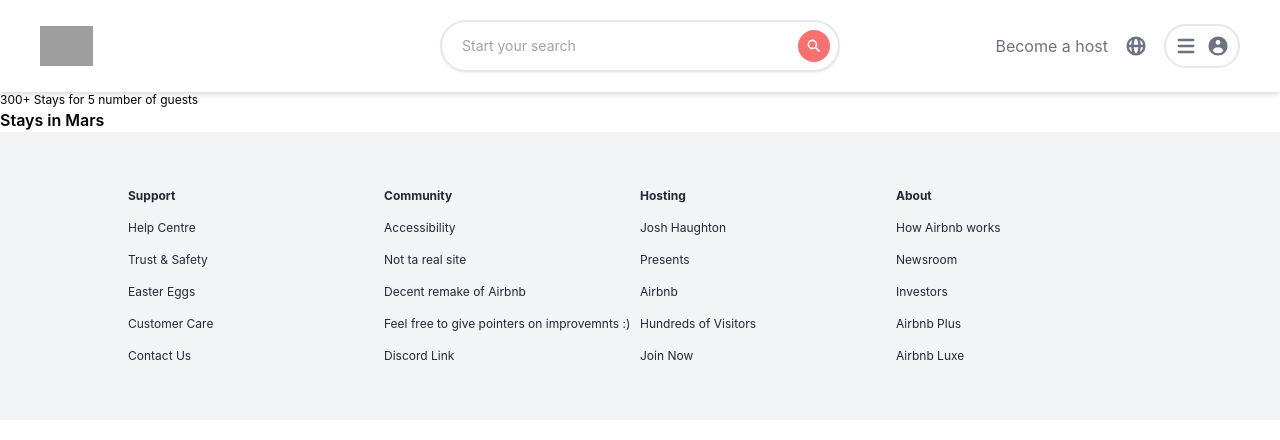
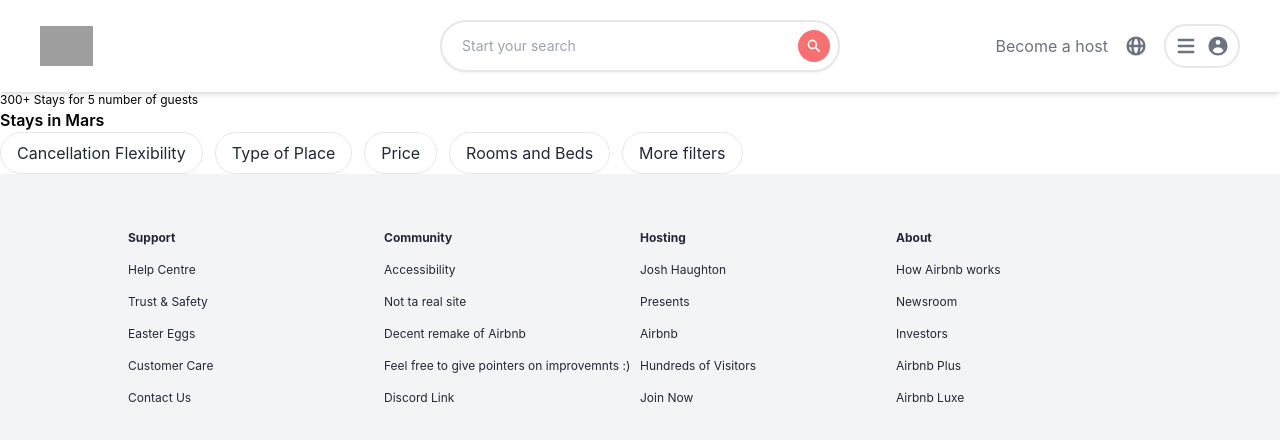
Before and after one commit to JoshuaHaughton/airbnb, a Next.js app: page /search in a window 1280 px wide. Shown: the top 440 px of the page. Built offline with nearby package versions, Linux system fonts and the light colour scheme; grey boxes are pictures that could not be loaded.

Commit message:
Add filter buttons to search page

```diff
--- a/pages/search.js
+++ b/pages/search.js
@@ -1,27 +1,33 @@
-import React from 'react'
-import Footer from '../components/Footer'
-import Header from '../components/Header'
+import React from "react";
+import Footer from "../components/Footer";
+import Header from "../components/Header";
 
 const Search = () => {
   return (
     <div>
       <Header />
 
-      <main className='flex'>
-        <section>
-          <p className='text-xs'>300+ Stays for 5 number of guests</p>
+      <main className="flex">
+        <section className="flex-grow pt-14 px-6">
+          <p className="text-xs">300+ Stays for 5 number of guests</p>
 
-          <h1 className='text-3xl font-semibold mt-2 mb-6'>Stays in Mars</h1>
+          <h1 className="text-3xl font-semibold mt-2 mb-6">Stays in Mars</h1>
 
-          <div className='hidden lg:inline-flex'>
-            <p>Cancellation Flexibility</p>
+          <div className="hidden md:inline-flex mb-5 space-x-3 text-gray-800 whitespace-nowrap">
+            <p className="button">
+              Cancellation Flexibility
+            </p>
+            <p className="button">Type of Place</p>
+            <p className="button">Price</p>
+            <p className="button">Rooms and Beds</p>
+            <p className="button">More filters</p>
           </div>
         </section>
       </main>
 
       <Footer />
     </div>
-  )
-}
+  );
+};
 
-export default Search
+export default Search;
--- a/styles/globals.css
+++ b/styles/globals.css
@@ -18,3 +18,9 @@
 @tailwind base;
 @tailwind components;
 @tailwind utilities;
+
+@layer components {
+  .button {
+    @apply px-4 py-2 border rounded-full cursor-pointer hover:shadow-lg active:scale-95 active:bg-gray-100 transition transform duration-100 ease-out;
+  }
+}
```
